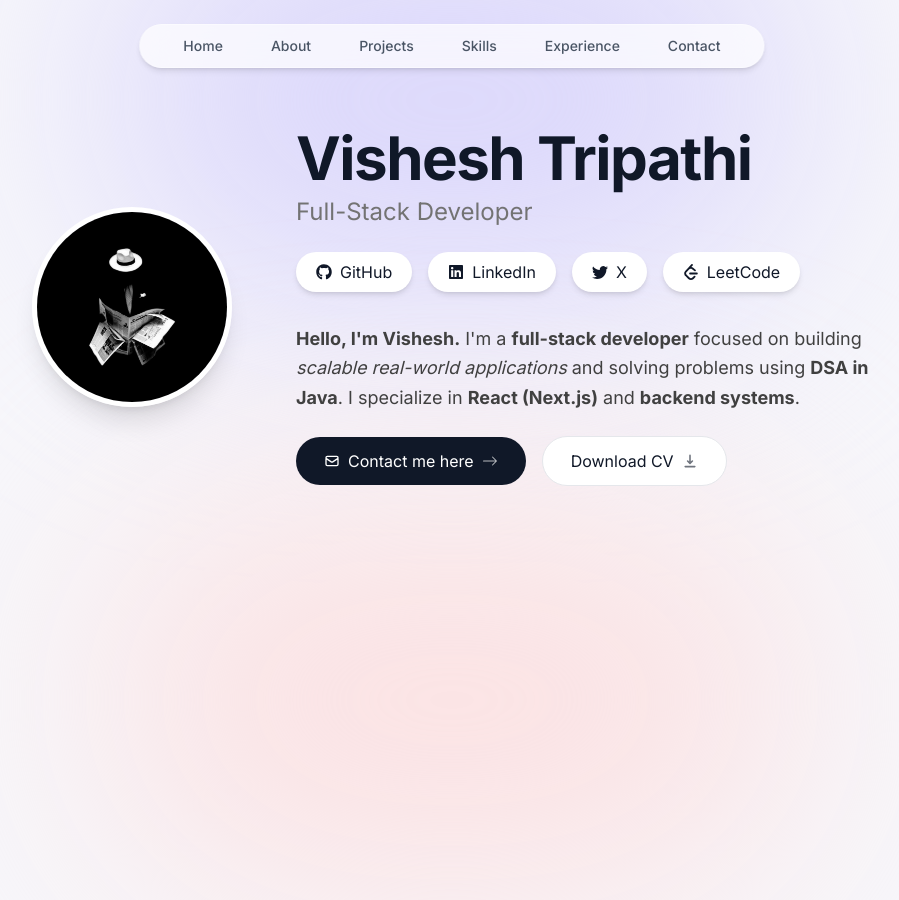
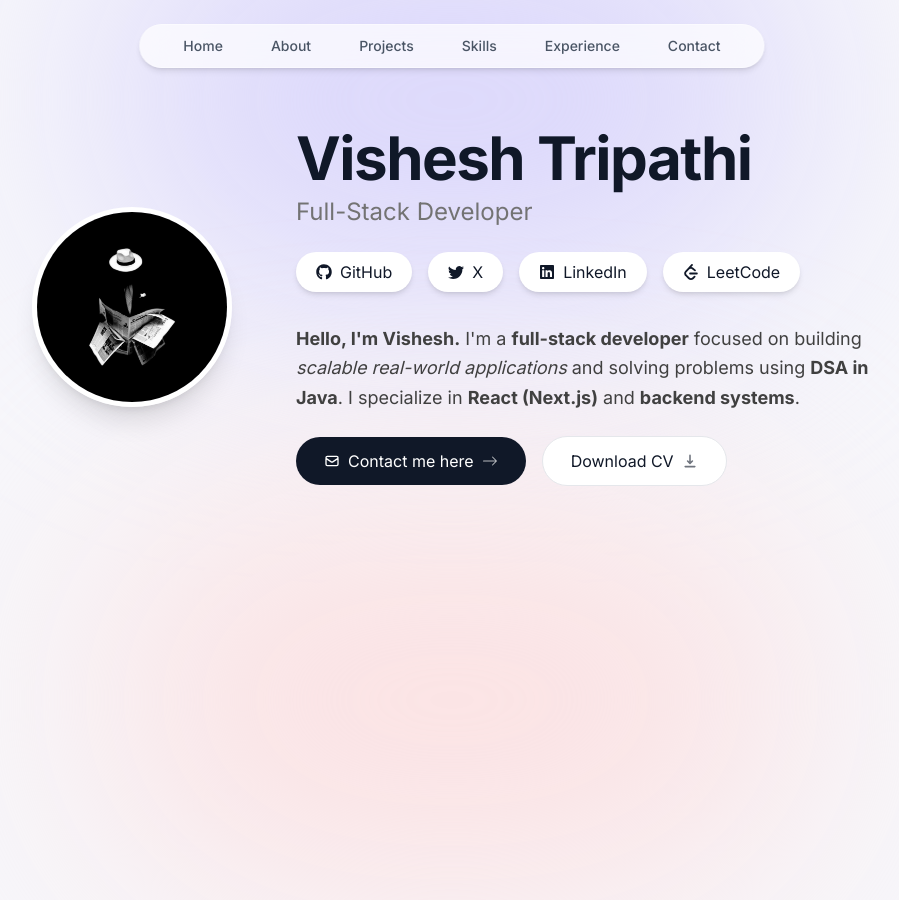
Before and after one commit to VTCodeCraft/next-portfolio, a Next.js app: page / in a window 1280 px wide. Shown: the whole page, without its empty margins (188-1087 px from the left). Built offline with nearby package versions, Linux system fonts and the light colour scheme.

Commit message:
Swap LinkedIn and Twitter links in Intro component; update background blob styles in layout for improved design

```diff
--- a/app/layout.tsx
+++ b/app/layout.tsx
@@ -22,14 +22,11 @@ export default function RootLayout({
     <html lang="en">
       <body className={`${inter.className} bg-[#f7f7fb] text-gray-900 relative min-h-screen`}>
 
-        {/* BACKGROUND BLOBS */}
-        <div className="absolute top-[-100px] left-1/2 -translate-x-1/2 w-[700px] h-[400px] bg-[#dbd7fb] blur-[120px] rounded-full -z-10" />
-        <div className="absolute bottom-[-100px] left-1/2 -translate-x-1/2 w-[700px] h-[400px] bg-[#fbe2e3] blur-[120px] rounded-full -z-10" />
+        <div className="absolute -top-25 left-1/2 -translate-x-1/2 w-175 h-100 bg-[#dbd7fb] blur-[120px] rounded-full -z-10" />
+        <div className="absolute -bottom-25 left-1/2 -translate-x-1/2 w-175 h-100 bg-[#fbe2e3] blur-[120px] rounded-full -z-10" />
 
-        {/* NAVBAR */}
         <Header />
 
-        {/* PAGE CONTENT */}
         <main className="flex justify-center w-full px-6 pt-32 pb-20">
           <div className="w-full max-w-6xl">{children}</div>
         </main>
--- a/components/intro.tsx
+++ b/components/intro.tsx
@@ -84,21 +84,21 @@ export default function Intro() {
                                                       </Link>
 
                                                       <Link
+                                                               href="https://x.com/VTCodeCraft_"
+                                                               target="_blank"
+                                                               className="flex items-center gap-2 px-5 py-2 rounded-full bg-white shadow-md hover:scale-105 transition"
+                                                      >
+                                                               <BsTwitter />
+                                                               X
+                                                      </Link>
+
+                                                      <Link
                                                                href="https://linkedin.com/in/vishesh-tripathi-6b6a41213"
                                                                target="_blank"
                                                                className="flex items-center gap-2 px-5 py-2 rounded-full bg-white shadow-md hover:scale-105 transition"
                                                       >
                                                                <FaLinkedin />
                                                                LinkedIn
-                                                      </Link>
-
-                                                      <Link
-                                                               href="https://x.com/VTCodeCraft_"
-                                                               target="_blank"
-                                                               className="flex items-center gap-2 px-5 py-2 rounded-full bg-white shadow-md hover:scale-105 transition"
-                                                      >
-                                                               <BsTwitter />
-                                                               X
                                                       </Link>
 
                                                       <Link
```
